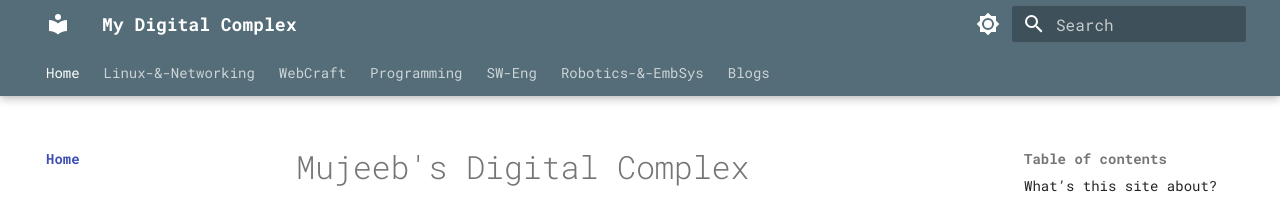
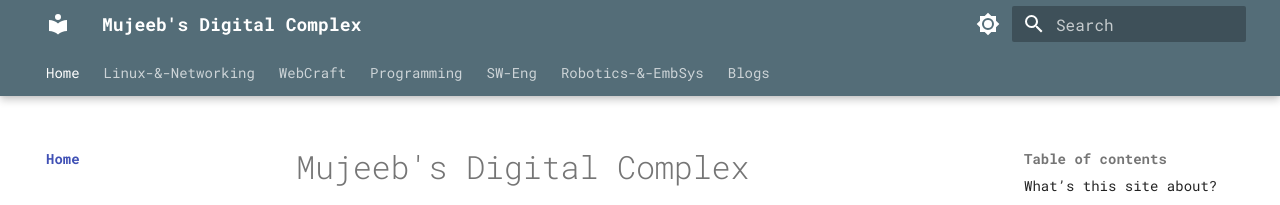
Before and after one commit to alohamujeeb/alohamujeeb.github.io, an MkDocs documentation site: the page built from docs/index.md, in a window 1280 px wide. Shown: the top 205 px of the page. Built offline with MkDocs 1.6.1 and Material for MkDocs 9.7.7, drawn with Linux system fonts in a browser that asks for light colours.

Commit message:
domain name changed

```diff
--- a/mkdocs.yml
+++ b/mkdocs.yml
@@ -1,5 +1,5 @@
 ---
-site_name: My Digital Complex
+site_name: Mujeeb's Digital Complex
 site_url: https://alohamujeeb.github.io/
 extra:
   generator: false # Disable footer with "Made with Material for MkDocs" message
```
